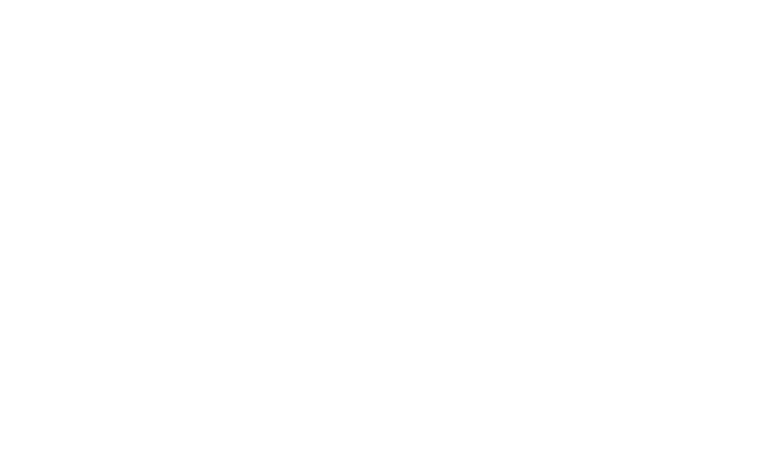
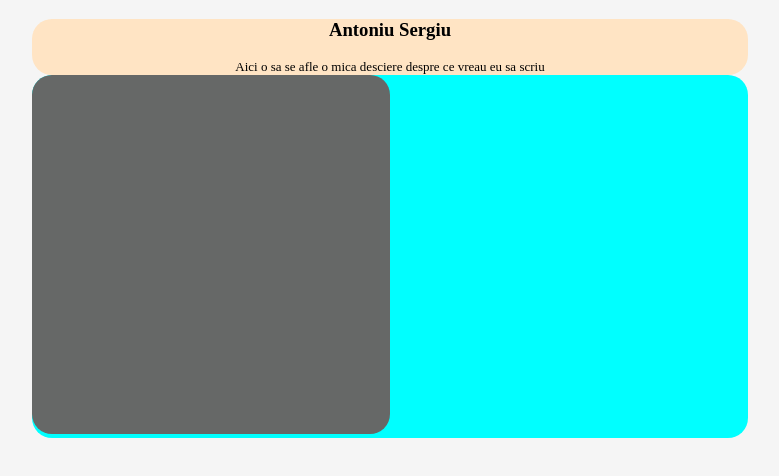
Before and after one commit to SergiuA-hub/portofolio, a plain HTML site: page index.html in a window 1280 px wide. Shown: the whole page, without its empty margins (250-1029 px from the left). Drawn offline with Linux system fonts and the light colour scheme.

Commit message:
Simple design test

```diff
--- a/index.html
+++ b/index.html
@@ -3,9 +3,29 @@
 <head>
     <meta charset="UTF-8">
     <meta name="viewport" content="width=device-width, initial-scale=1.0">
-    <title>Document</title>
+    <title>Portofolio</title>
+
+    <!--Links-->
+    <link rel="stylesheet" href="style.css">
 </head>
 <body>
+    <!--Navbar-->
 
+    <!--Short descripsion-->
+    <div class="short-descripsion">
+        <h3>Antoniu Sergiu </h3>
+        <div class="short-txt">
+            Aici o sa se afle o mica desciere despre
+            ce vreau eu sa scriu
+        </div>
+    </div>
+
+    <!--Coding -->
+
+    <div class="card-code">
+        <img src="Image for test.jpg">
+    </div>
+
+    <!--3D-->
 </body>
 </html>
--- a/style.css
+++ b/style.css
@@ -1,3 +1,46 @@
-*{
-    background-color: aqua;
+body{
+    background-color: whitesmoke;
+    width: 80%;
+    margin-left: 10%;
+    align-items: center;
+
 }
+
+
+/* Shot descripsion*/
+.short-descripsion{
+    height: auto;
+    width: 70%;
+    background-color: bisque;
+    margin:auto;
+    padding: auto;
+    text-align: center;
+    border-radius: 20px;
+
+}
+
+.short-txt{
+    padding: 0%;
+    font-size: small;
+}
+
+/*Coding area */
+.card-code{
+   width: 70%;
+   height: auto;
+
+   margin: auto;
+   padding: auto;
+
+   background-color: aqua;
+   border-radius: 20px;
+}
+
+.card-code img {
+    width: 50%;
+    height: auto;
+    object-fit:cover;
+
+    border-radius: 20px;
+
+}
```
Also changed, not shown: Image for test.jpg (added).
